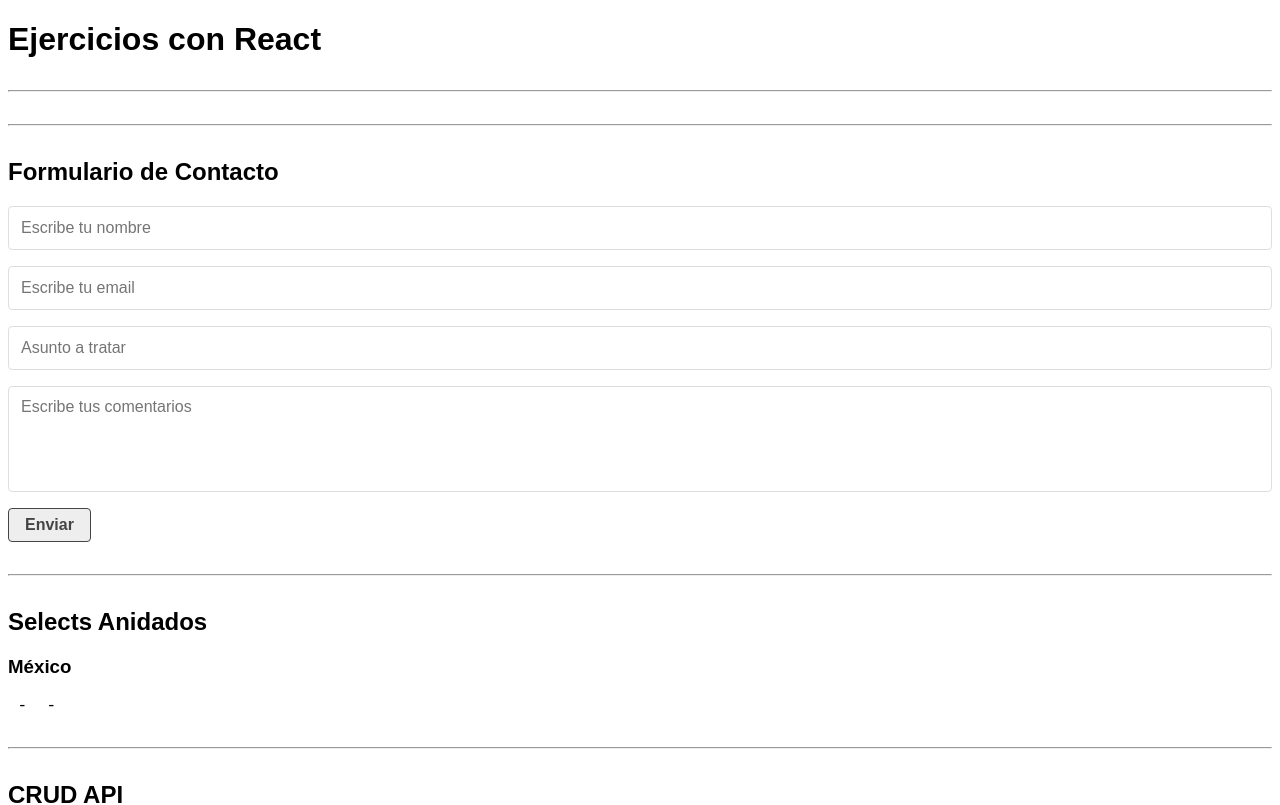
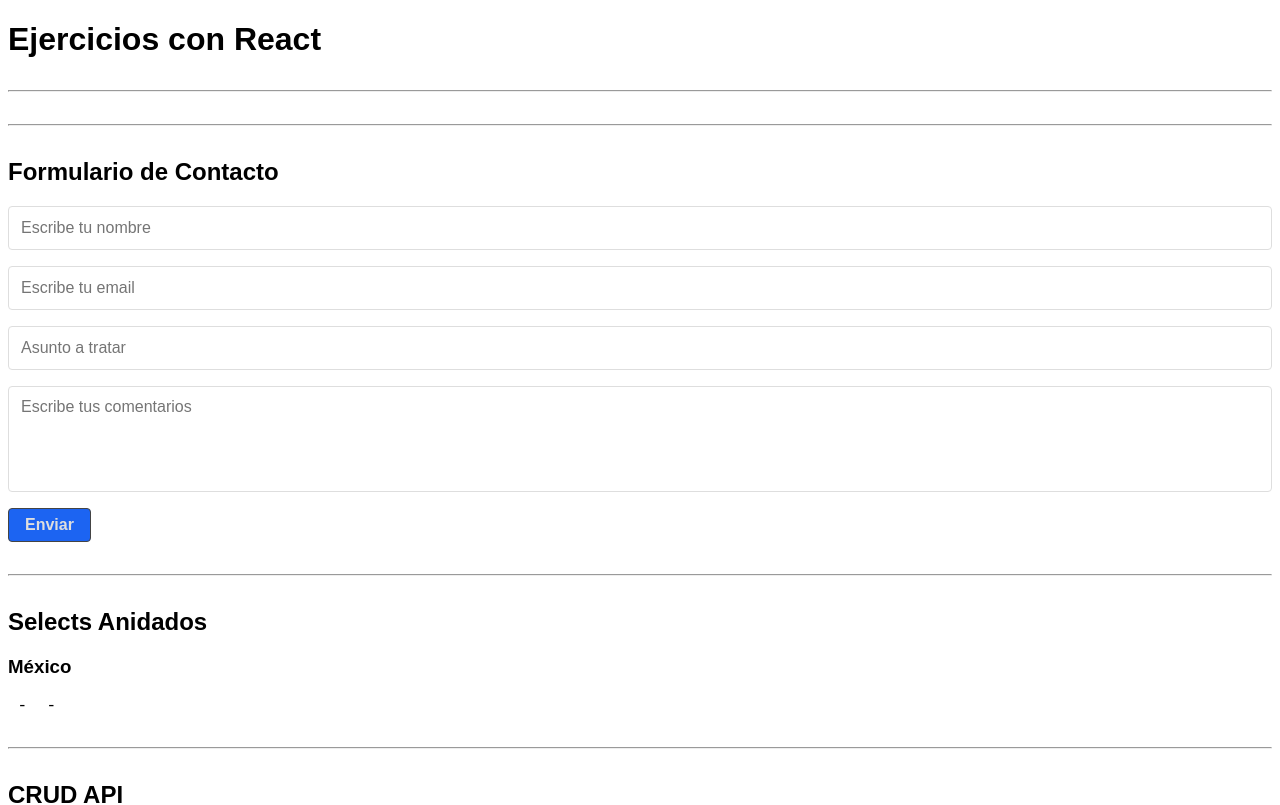
Before and after one commit to hleonn/react23c, a React (Create React App) app: page / in a window 1280 px wide. Shown: the top 805 px of the page. Built offline with nearby package versions, Linux system fonts and the light colour scheme; no server answers; data requests are answered from the project's data file.

Commit message:
form-App

```diff
--- a/src/components/ContactForm.js
+++ b/src/components/ContactForm.js
@@ -15,7 +15,7 @@ const validationsForm = (form) => {
   let regexEmail = /^(\w+[/./-]?){1,}@[a-z]+[/.]\w{2,}$/;
   let regexComments = /^.{1,255}$/;
 
-  if (!form.name.trim()) {
+  if (!form.name.trim()) {//si name viene vacio,eliminamos espacios vacios o lineas, diagonales
     errors.name = "El campo 'Nombre' es requerido";
   } else if (!regexName.test(form.name.trim())) {
     errors.name = "El campo 'Nombre' sólo acepta letras y espacios en blanco";
--- a/src/index.css
+++ b/src/index.css
@@ -27,7 +27,7 @@ textarea {
 
 textarea {
   font-family: inherit;
-  resize: none;
+  resize: none;/* ningún cambio en el tamaño del text area */
 }
 
 button,
@@ -38,8 +38,8 @@ input[type="reset"] {
   padding: 0.5rem 1rem;
   margin: 0 0.5rem 0 0;
   display: inline-block;
-  background-color: #eee;
-  color: #444;
+  background-color:#1c64f2 ;/*  ;rgb(234, 48, 48)*/
+  color: #dedede;/*#444  */
   font-weight: bold;
   font-size: 1rem;
   line-height: 1;
```
